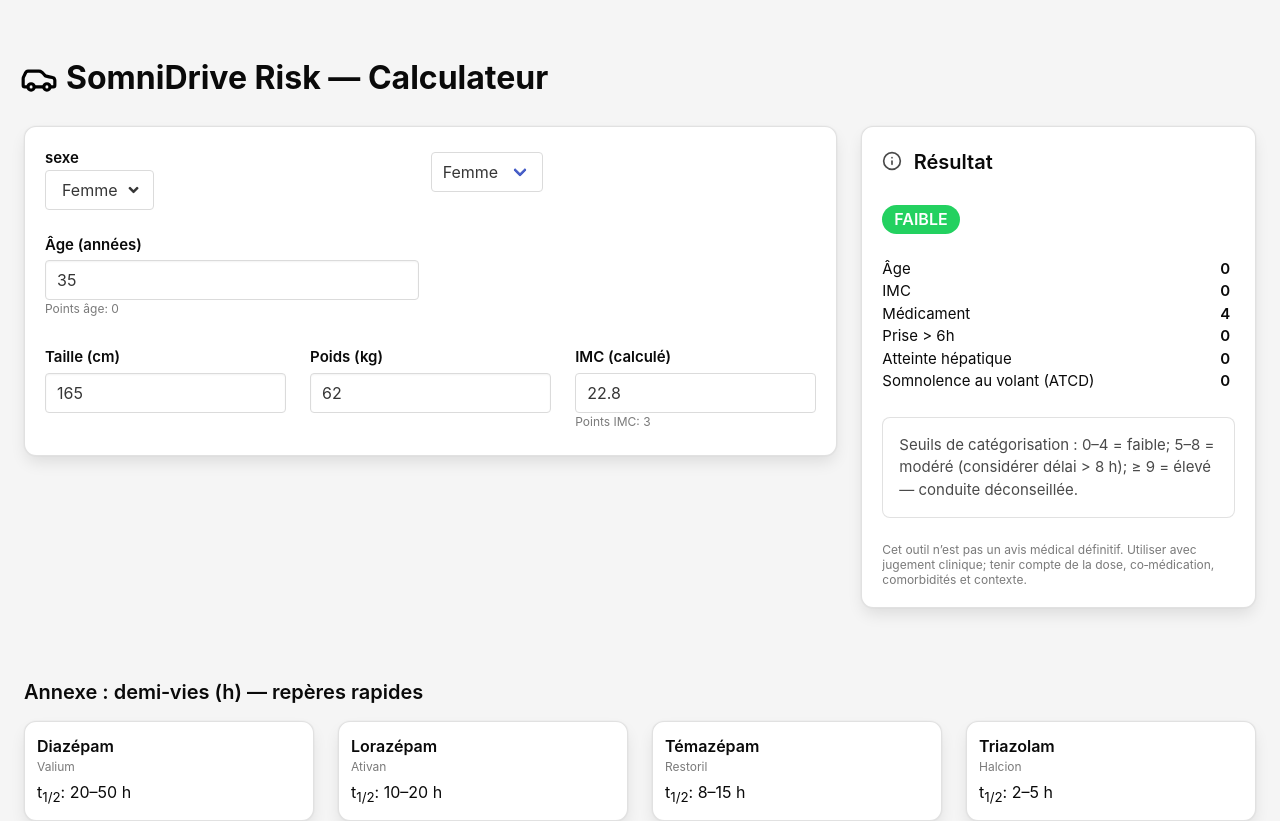
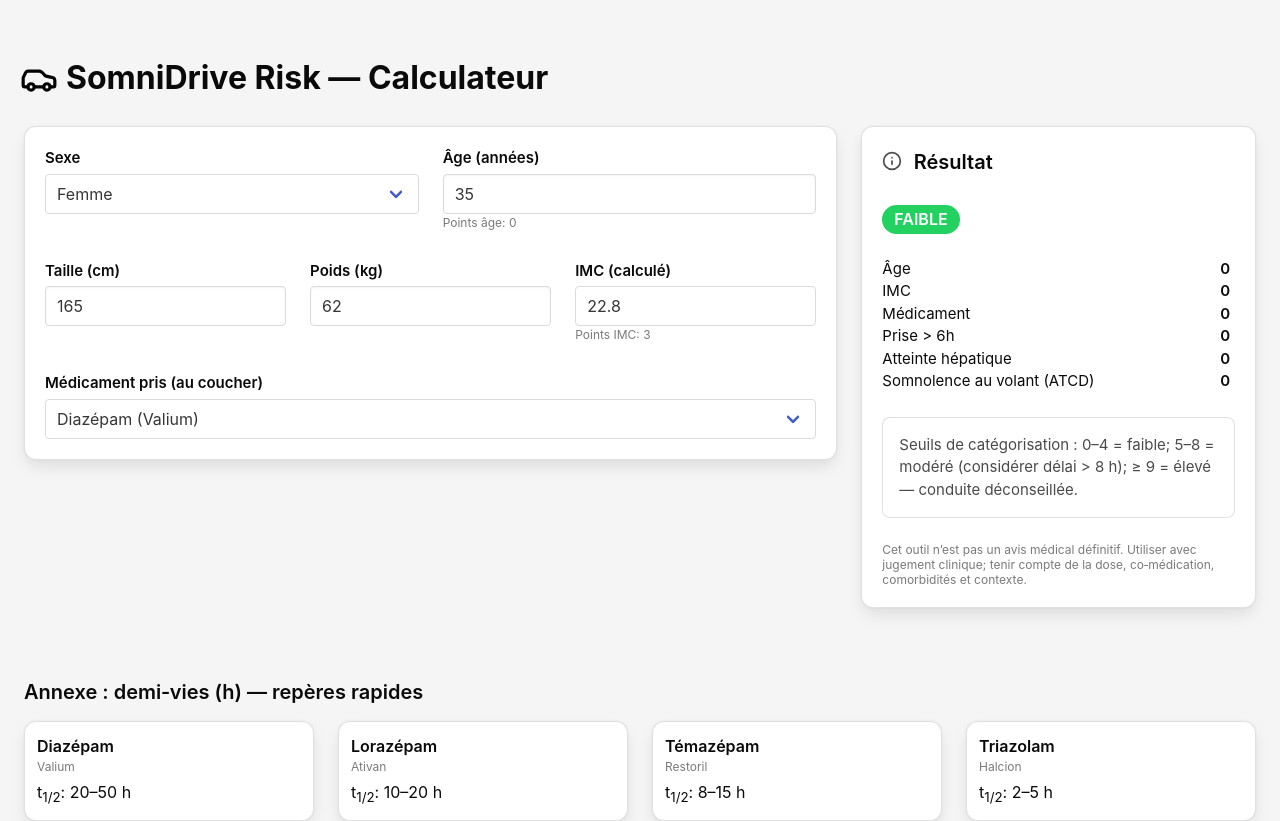
Before and after one commit to samyiss/SomniDrive, a React (Create React App) app: page / in a window 1280 px wide. Shown: the top 821 px of the page. Built offline with nearby package versions, Linux system fonts and the light colour scheme.

Commit message:
drug intensity slide done
TODO: get value input from slider

```diff
--- a/src/App.css
+++ b/src/App.css
@@ -108,3 +108,13 @@
 .custom-dropdown .dropdown-item.is-active .check {
   opacity: 1;
 }
+
+
+.slider {
+  width: 100%;
+  height: 6px;
+  background: #e5e7eb;
+  border-radius: 999px;
+  outline: none;
+  cursor: pointer;
+}
--- a/src/HomePage.jsx
+++ b/src/HomePage.jsx
@@ -1,6 +1,5 @@
 import { FiInfo } from "react-icons/fi";
 import {useEffect, useState} from "react";
-import { FontAwesomeIcon } from "@fortawesome/react-fontawesome";
 
 export function HomePage() {
 
@@ -13,12 +12,164 @@ export function HomePage() {
         { color: "#ff1700", result: "ÉLEVÉ" }
     ]
 
+    const [getDrop, setDrop] = useState(false);
+
+    const options = ["Femme", "Homme"];
+    const [open, setOpen] = useState(false);
+    const [value, setValue] = useState("Femme");
+
+
+    const otherDrugs = [
+        {
+            id: "benzodiazepine",
+            name: "Benzodiazépine",
+            minDose: 1,
+            maxDose: 4,
+        },
+        {
+            id: "zdrug",
+            name: "Z-drug",
+            minDose: 1,
+            maxDose: 2,
+        },
+        {
+            id: "antidepressant",
+            name: "Antidépresseur sédatif",
+            minDose: 2,
+            maxDose: 4,
+        },
+        {
+            id: "antagoniste",
+            name: "Antagoniste de l'orexine",
+            minDose: 3,
+            maxDose: 4,
+        },
+    ]
+
+    const drugs = [
+        {
+            id: "diazepam",
+            name: "Diazépam",
+            brand: "Valium",
+            halfLife: "20–50 h",
+            intensity: 4
+        },
+        {
+            id: "lorazepam",
+            name: "Lorazépam",
+            brand: "Ativan",
+            halfLife: "10–20 h",
+            intensity: 3
+        },
+        {
+            id: "temazepam",
+            name: "Témazépam",
+            brand: "Restoril",
+            halfLife: "8–15 h",
+            intensity: 2
+        },
+        {
+            id: "triazolam",
+            name: "Triazolam",
+            brand: "Halcion",
+            halfLife: "2–5 h",
+            intensity: 1
+        },
+        {
+            id: "zopiclone",
+            name: "Zopiclone",
+            brand: "Imovane",
+            halfLife: "5 h",
+            intensity: 2
+        },
+        {
+            id: "zolpidem",
+            name: "Zolpidem",
+            brand: "Stilnox",
+            halfLife: "2–3 h",
+            intensity: 1
+        },
+        {
+            id: "trazodone",
+            name: "Trazodone",
+            brand: "Desyrel",
+            halfLife: "5–9 h",
+            intensity: 2
+        },
+        {
+            id: "amitriptyline",
+            name: "Amitriptyline",
+            brand: "Elavil",
+            halfLife: "10–50 h",
+            intensity: 4
+        },
+        {
+            id: "mirtazapine",
+            name: "Mirtazapine",
+            brand: "Remeron",
+            halfLife: "20–40 h",
+            intensity: 4
+        },
+        {
+            id: "melatonin",
+            name: "Mélatonine",
+            brand: "—",
+            halfLife: "0.5 h (≈30 min)",
+            intensity: 0
+        },
+        {
+            id: "suvorexant",
+            name: "Suvorexant",
+            brand: "Belsomra",
+            halfLife: "12 h",
+            intensity: 3
+        },
+        {
+            id: "lemborexant",
+            name: "Lemborexant",
+            brand: "Dayvigo",
+            halfLife: "17–19 h",
+            intensity: 4
+        }
+    ];
+
+
 
     const [getAge, setAge] = useState(35);
     const [getHeight, setHeight] = useState(165);
     const [getWeight, setWeight] = useState(62);
     const [getIMC, setIMC] = useState(22.8);
     const [getimcP, setimcP] = useState(0);
+    const [selectedDrug, setSelectedDrug] = useState("");
+
+    const [otherDrug, setOtherDrug] = useState(null);
+
+    const [getDrugIntensity, setDrugIntensity] = useState(0);
+
+
+
+    useEffect(() => {
+        setOtherDrug(
+            otherDrugs.find(drug => drug.id === selectedDrug) || null
+        );
+    }, [selectedDrug, otherDrugs]);
+
+    useEffect(() => {
+        const drug = drugs.find(
+            drug => drug.id === selectedDrug
+        );
+        if (drug) setDrugIntensity(drug.intensity)
+        if (!drug) {
+            const otherDrug = otherDrugs.find(
+                drug => drug.id === selectedDrug
+            );
+            if (otherDrug) {
+                // For other drugs, set intensity to midpoint of min and max dose
+                const intensity = Math.round((otherDrug.minDose + otherDrug.maxDose) / 2);
+                setDrugIntensity(intensity);
+            }
+        }
+    }, [drugs, selectedDrug]);
 
     useEffect(() => {
         const imc = Number((getWeight / (getHeight / 100) ** 2).toFixed(1));
@@ -33,95 +184,6 @@ export function HomePage() {
         if (imc >= 30) return 0;
         return 2;
     }
-
-
-    const [getDrop, setDrop] = useState(false);
-
-    const options = ["Femme", "Homme"];
-    const [open, setOpen] = useState(false);
-    const [value, setValue] = useState("Femme");
-
-    useEffect(() => {
-        console.log(getAge);
-        console.log(getIMC);
-    })
-
-
-    const drugs = [
-        {
-            id: "diazepam",
-            name: "Diazépam",
-            brand: "Valium",
-            halfLife: "20–50 h"
-        },
-        {
-            id: "lorazepam",
-            name: "Lorazépam",
-            brand: "Ativan",
-            halfLife: "10–20 h"
-        },
-        {
-            id: "temazepam",
-            name: "Témazépam",
-            brand: "Restoril",
-            halfLife: "8–15 h"
-        },
-        {
-            id: "triazolam",
-            name: "Triazolam",
-            brand: "Halcion",
-            halfLife: "2–5 h"
-        },
-        {
-            id: "zopiclone",
-            name: "Zopiclone",
-            brand: "Imovane",
-            halfLife: "5 h"
-        },
-        {
-            id: "zolpidem",
-            name: "Zolpidem",
-            brand: "Stilnox",
-            halfLife: "2–3 h"
-        },
-        {
-            id: "trazodone",
-            name: "Trazodone",
-            brand: "Desyrel",
-            halfLife: "5–9 h"
-        },
-        {
-            id: "amitriptyline",
-            name: "Amitriptyline",
-            brand: "Elavil",
-            halfLife: "10–50 h"
-        },
-        {
-            id: "mirtazapine",
-            name: "Mirtazapine",
-            brand: "Remeron",
-            halfLife: "20–40 h"
-        },
-        {
-            id: "melatonin",
-            name: "Mélatonine",
-            brand: "—",
-            halfLife: "0.5 h (≈30 min)"
-        },
-        {
-            id: "suvorexant",
-            name: "Suvorexant",
-            brand: "Belsomra",
-            halfLife: "12 h"
-        },
-        {
-            id: "lemborexant",
-            name: "Lemborexant",
-            brand: "Dayvigo",
-            halfLife: "17–19 h"
-        }
-    ];
-
 
     return (
         <main className="p-5 has-background-white-ter">
@@ -152,53 +214,12 @@ export function HomePage() {
             <div className="columns">
                 <div className="column is-8">
                     <div className="card subtle-border" style={{ padding: "20px" }}>
-                        <div className="columns is-vcentered is-mobile is-multiline">
+                        <div className="columns is-centered is-mobile is-multiline">
                             <div className="column is-half-desktop is-half-tablet is-full-mobile">
-                                <p className="has-text-black has-text-weight-semibold" style={{fontSize: "15px"}}>
-                                    sexe
+                                <p className="has-text-black has-text-weight-semibold pb-1" style={{fontSize: "15px"}}>
+                                    Sexe
                                 </p>
 
-                                <div className={`dropdown is-fullwidth ${open ? "is-active" : ""}`}>
-                                    <div className="dropdown-trigger is-fullwidth">
-                                        <button
-                                            className="button is-justify-content-space-between"
-                                            onClick={() => setOpen(!open)}
-                                        >
-                                            <span>{value}</span>
-                                            <span className="icon is-small">
-                                                <i className="fas fa-angle-down"></i>
-                                            </span>
-                                        </button>
-                                    </div>
-
-                                    <div className="dropdown-menu is-fullwidth">
-                                        <div className="dropdown-content is-fullwidth">
-                                            {["Femme", "Homme"].map(option => (
-                                                <a
-                                                    key={option}
-                                                    className={`dropdown-item ${
-                                                        value === option ? "is-selected" : ""
-                                                    }`}
-                                                    onClick={() => {
-                                                        setValue(option);
-                                                        setOpen(false);
-                                                    }}
-                                                >
-                                                    <span>{option}</span>
-
-                                                    {value === option && (
-                                                        <span className="icon has-text-success">
-                                                            <FontAwesomeIcon icon="fa-thin fa-check"/>
-                                                        </span>
-                                                    )}
-                                                </a>
-                                            ))}
-                                        </div>
-                                    </div>
-                                </div>
-
-                            </div>
-                            <div className="field">
                                 <div className="control is-expanded">
                                     <div className="select is-fullwidth custom-select">
                                         <select>
@@ -207,6 +228,7 @@ export function HomePage() {
                                         </select>
                                     </div>
                                 </div>
+
                             </div>
 
                             <div className="column is-half-desktop is-half-tablet is-full-mobile">
@@ -245,7 +267,61 @@ export function HomePage() {
                             </div>
 
                         </div>
-                    </div>
+
+                        <div className="columns is-centered is-mobile is-multiline">
+                            <div className="column is-full">
+                                <p className="has-text-black has-text-weight-semibold pb-1" style={{fontSize: "15px"}}>
+                                    Médicament pris (au coucher)
+                                </p>
+
+                                <div className="control is-expanded">
+                                    <div className="select is-fullwidth custom-select">
+                                        <select value={selectedDrug} onChange={(e) => setSelectedDrug(e.target.value)}>
+                                            {
+                                                drugs.map((drug) => (
+                                                    <option key={drug.id} value={drug.id}>
+                                                        {drug.name}
+                                                        { drug.brand !== "—" && ` (${drug.brand})`}
+                                                    </option>
+                                                ))
+                                            }
+                                            {
+                                                otherDrugs.map((drug) => (
+                                                    <option key={drug.id} value={drug.id}>
+                                                        (Autre) {drug.name} — {drug.brand} choisir intensité
+                                                    </option>
+                                                ))
+                                            }
+
+                                        </select>
+                                    </div>
+                                </div>
+
+                            </div>
+                            {
+                                otherDrug &&
+                                <div className="column is-full">
+                                    <p className="has-text-black has-text-weight-semibold pb-1" style={{fontSize: "15px"}}>
+                                        Intensité au sein de la classe
+                                    </p>
+                                    {
+                                            <input
+                                                className="slider"
+                                                type="range"
+                                                min={otherDrug.minDose}
+                                                max={otherDrug.maxDose}
+                                                step={1}
+                                                onChange={(e) => setDrugIntensity(e.target.value)}
+                                            />
+                                    }
+                                    <p className="has-text-grey is-size-7 mb-1">Points IMC: {getimcP}</p>
+                                    <p> selected {getDrugIntensity}</p>
+                                </div>
+                            }
+
+                        </div>
+
+                        </div>
                 </div>
                 <div className="column">
                 <div className="card subtle-border">
@@ -296,7 +372,7 @@ export function HomePage() {
                                             0
                                         </p>
                                         <p className="has-text-black has-text-weight-semibold" style={{ fontSize: "15px" }}>
-                                            4
+                                            {getDrugIntensity}
                                         </p>
                                         <p className="has-text-black has-text-weight-semibold" style={{ fontSize: "15px" }}>
                                             0
```
